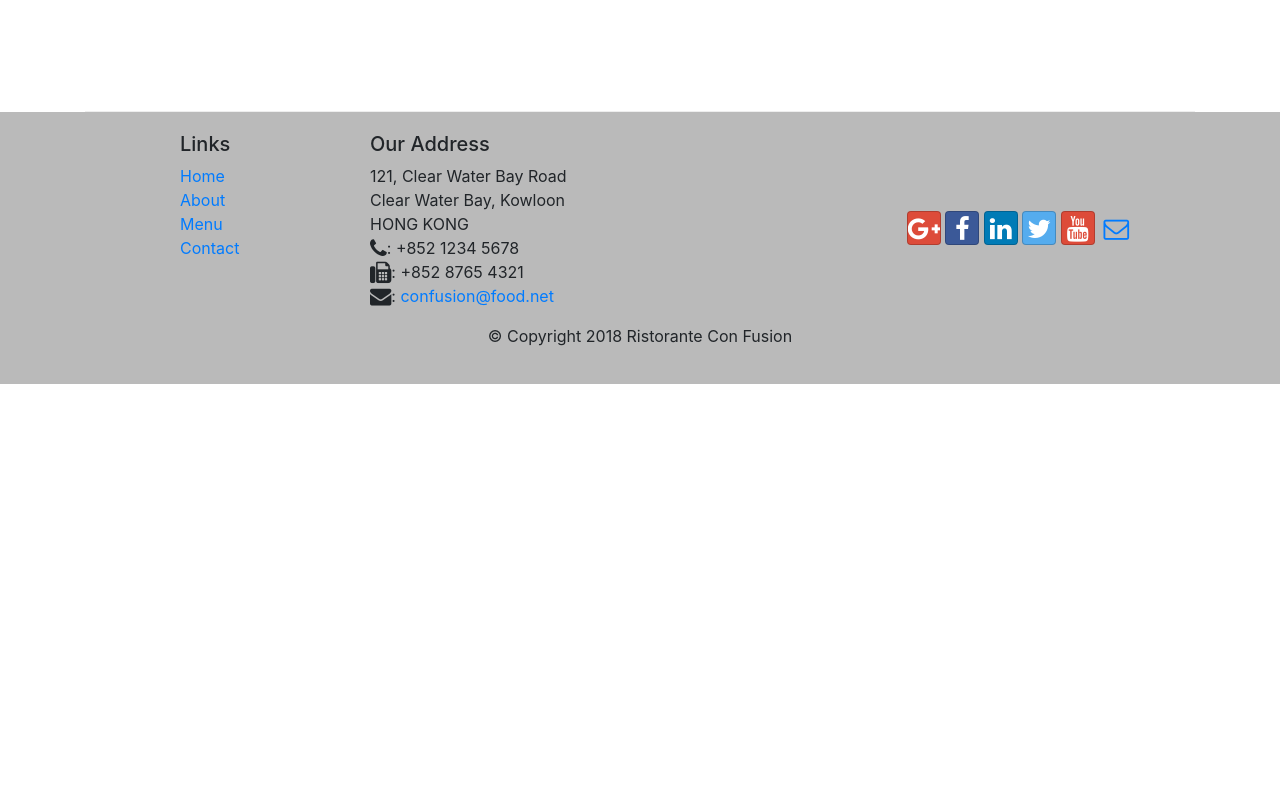
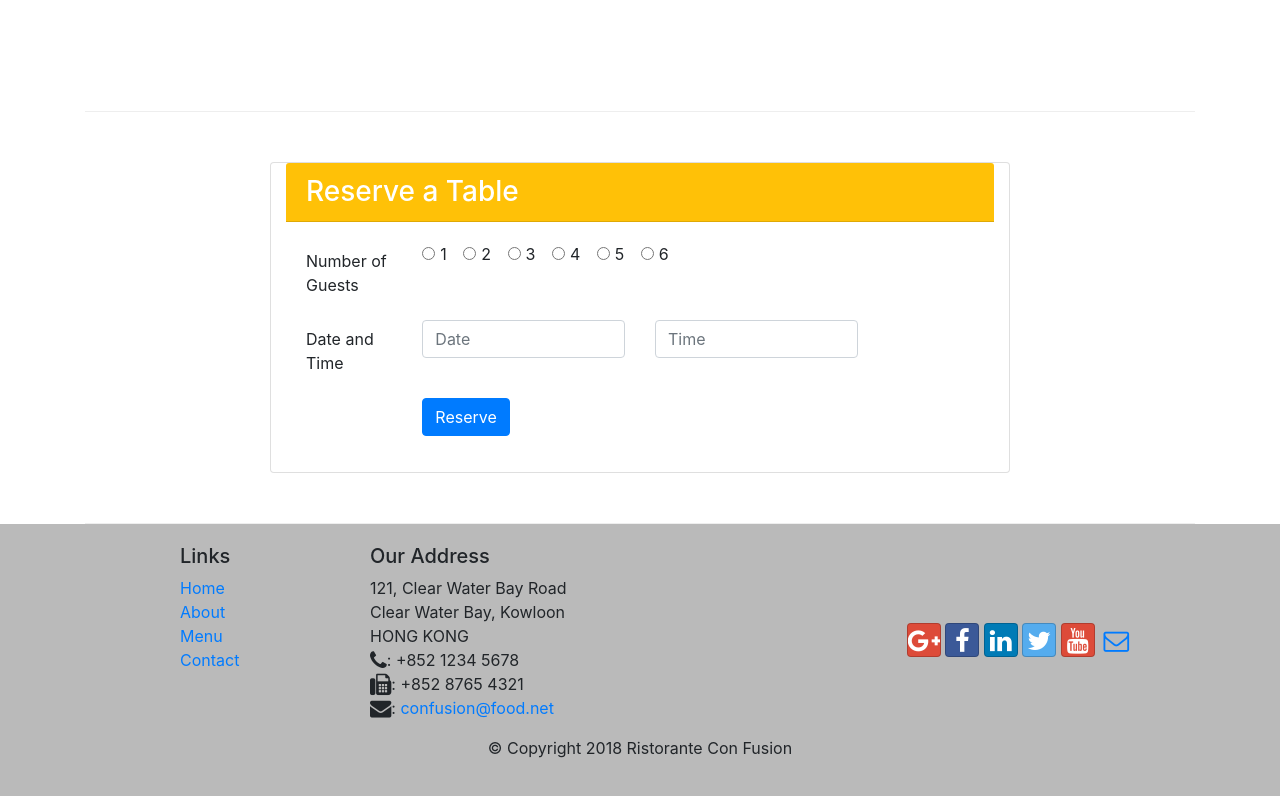
Before and after one commit to meera2406/BootStrap-based-Website, a website: page index.html in a window 1280 px wide. Shown: the part 1422-2218 px from the top of the page. Before the commit the page ends 1806 px from the top, so only its background shows below. Drawn offline with nearby package versions, Linux system fonts and the light colour scheme.

Commit message:
Assignment 2

```diff
--- a/index.html
+++ b/index.html
@@ -49,8 +49,11 @@
                     <h1>Ristorante con Fusion</h1>
                     <p>We take inspiration from the World's best cuisines, and create a unique fusion experience. Our lipsmacking creations will tickle your culinary senses!</p>
                 </div>
-                <div class="col-12 col-sm align-self-center">
+                <div class="col-12 col-sm-3 align-self-center">
                     <img src="img/logo.png" class="img-fluid">
+                </div>
+                <div class="col-12 col-sm-3 align-self-center">
+                    <a role="button" class="btn btn-warning btn-block btn-sm" href="#form1">Reserve Table</a>
                 </div>
             </div>
         </div>
@@ -82,8 +85,13 @@
                 <h3>This Month's Promotions</h3>
             </div>
             <div class="col col-sm col-md">
-                <h2>Weekend Grand Buffet</h2>
-                <p class="d-none d-sm-block">Featuring mouthwatering combinations with a choice of five different salads, six enticing appetizers, six main entrees and five choicest desserts. Free flowing bubbly and soft drinks. All for just $19.99 per person </p>
+                <div class="media">
+                    <div class="media-body">
+                        <h2>Weekend Grand Buffet <span class="badge badge-danger">NEW</span></h2>
+                        <p class="d-none d-sm-block">Featuring mouthwatering combinations with a choice of five different salads, six enticing appetizers, six main entrees and five choicest desserts. Free flowing bubbly and soft drinks. All for just $19.99 per person </p>
+                    </div>
+                    <img class="d-flex mr-3 img-thumbnail align-self-center" src="img/buffet.png" alt="Buffet">
+                </div>
             </div>
         </div>
 
@@ -104,6 +112,59 @@
                             creating mouthwatering Indo-Italian fusion experiences.
                             </p>
                     </div>
+                </div>
+            </div>
+        </div>
+
+        <div class="row justify-content-center row-content" id="form1">
+            <div class="card col-12 col-sm-8">
+                <h3 class="card-header bg-warning text-white">Reserve a Table</h3>
+                <div class="card-body">
+                    <form >
+                        <div class="form-group row">
+                            <label for="guests" class="col-md-2 col-form-label">Number of Guests</label>
+                                    <div class="col-md-10">
+                                    <div class="form-check form-check-inline">
+                                        <input type="radio" class="form-check-input" id="guests1" name="guests" value="">
+                                        <label class="form-check-label" for="guests">1</label>
+                                    </div>
+                                    <div class="form-check form-check-inline">
+                                        <input type="radio" class="form-check-input" id="guests2" name="guests" value="">
+                                        <label class="form-check-label" for="guests">2</label>
+                                    </div>
+                                    <div class="form-check form-check-inline">
+                                        <input type="radio" class="form-check-input" id="guests3" name="guests" value="">
+                                        <label class="form-check-label" for="guests">3</label>
+                                    </div>
+                                    <div class="form-check form-check-inline">
+                                        <input type="radio" class="form-check-input" id="guests4" name="guests" value="">
+                                        <label class="form-check-label" for="guests">4</label>
+                                    </div>
+                                    <div class="form-check form-check-inline">
+                                        <input type="radio" class="form-check-input" id="guests5" name="guests" value="">
+                                        <label class="form-check-label" for="guests">5</label>
+                                    </div>
+                                    <div class="form-check form-check-inline">
+                                        <input type="radio" class="form-check-input" id="guests6" name="guests" value="">
+                                        <label class="form-check-label" for="guests">6</label>
+                                    </div>
+                                    </div>
+                        </div>
+                        <div class="form-group row">
+                            <label for="date" class="col-12 col-md-2 col-form-label">Date and Time</label>
+                            <div class="col-12 col-md-4">
+                                <input type="text" class="form-control" name="date" id="date" placeholder="Date">
+                            </div>
+                            <div class="col-12 col-md-4">
+                                <input type="text" class="form-control" name="date" id="time" placeholder="Time">
+                            </div>
+                        </div>
+                        <div class="form-group row">
+                            <div class="offset-md-2 col-md-10">
+                                <button type="submit" class="btn btn-primary">Reserve</button>
+                            </div>
+                        </div>
+                    </form>
                 </div>
             </div>
         </div>
```
